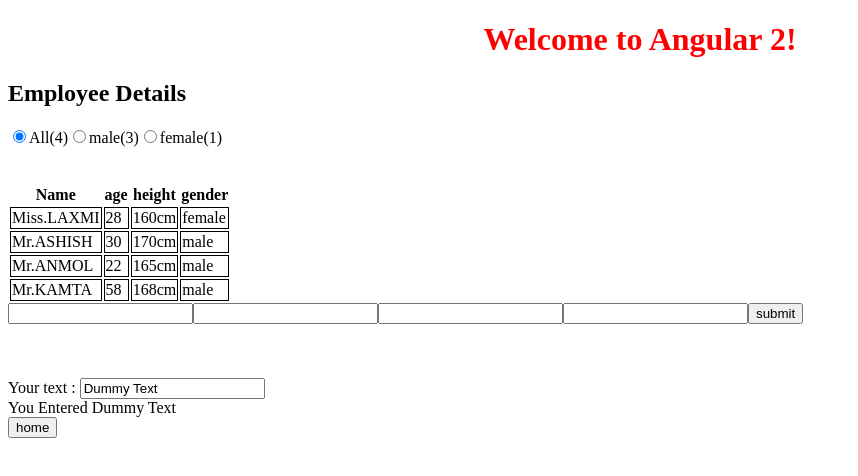
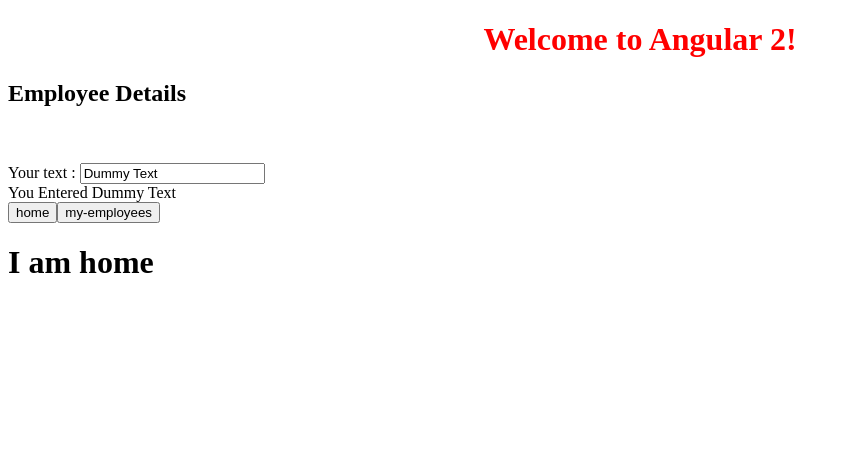
Before and after one commit to gigglegirl/Angular2-VS, an Angular app: page / in a window 1280 px wide. Shown: the top 476 px of the page, without its empty margins (0-858 px from the left). Built offline with nearby package versions, Linux system fonts and the light colour scheme.

Commit message:
issue resolve

```diff
--- a/src/app/app.component.html
+++ b/src/app/app.component.html
@@ -2,10 +2,9 @@
 <div style="text-align:center">
   <h1>Welcome to Angular 2!</h1></div>
 <h2>{{pageHeader}} </h2>
-<my-employee></my-employee>
 <br/><br/>
 Your text : <input type="text" [(ngModel)] = 'userText'>
 <simple-component [simpleInput] = 'userText'></simple-component>
  <button routerLink = "home">home</button>
- <!-- <button routerLink = "my-employee">my-employees</button>
- <router-outlet></router-outlet> -->
+ <button routerLink = "employee">my-employees</button>
+ <router-outlet></router-outlet>
--- a/src/app/app.module.ts
+++ b/src/app/app.module.ts
@@ -13,7 +13,7 @@
 const appRoutes : Routes = [
   {path : 'home', component:homeComponent },
   {path : 'employee', component:EmployeeComponent },
-  {path : "**" , component :employeeCountComponent}
+  {path : "**" , component :homeComponent}
 ]
 
 @NgModule({
```
